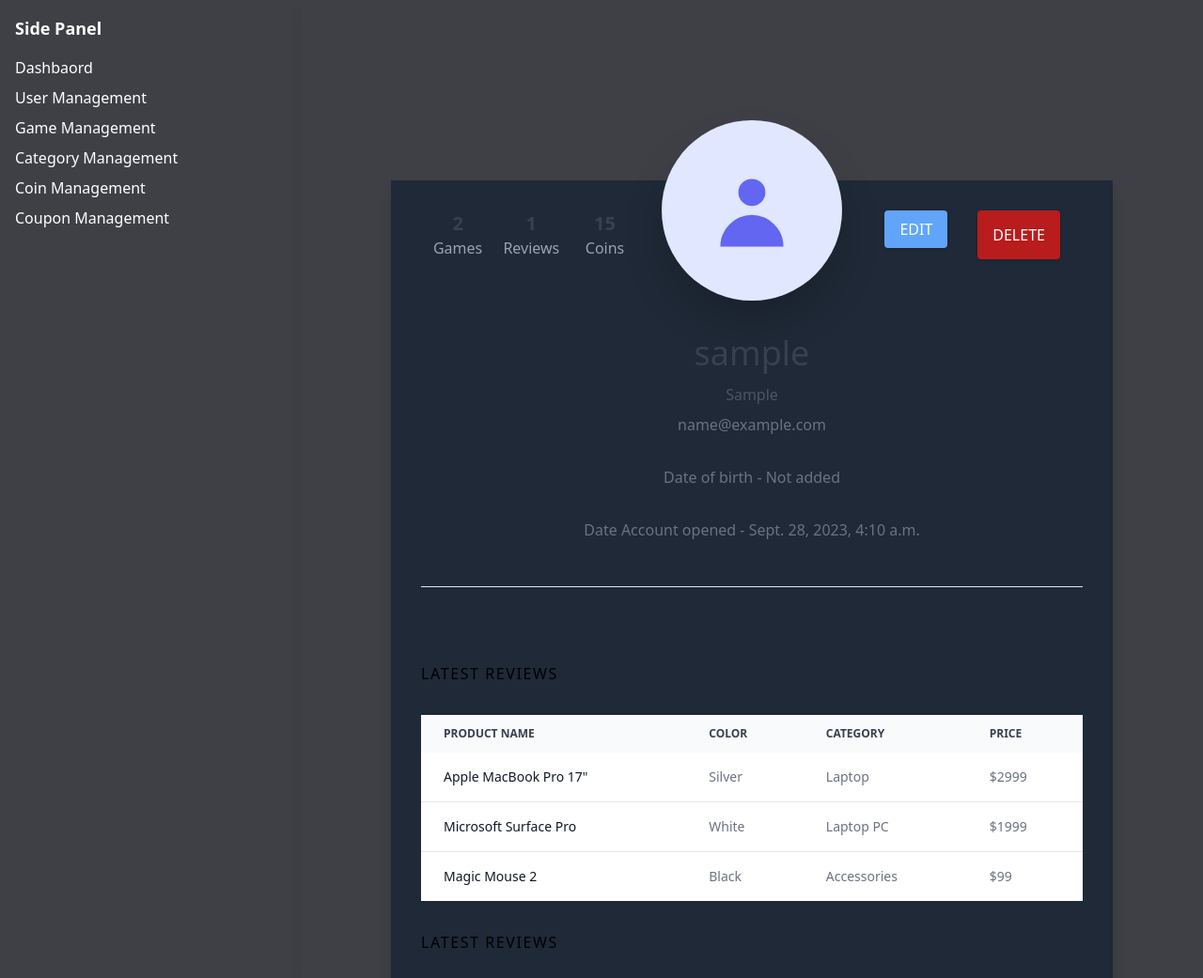
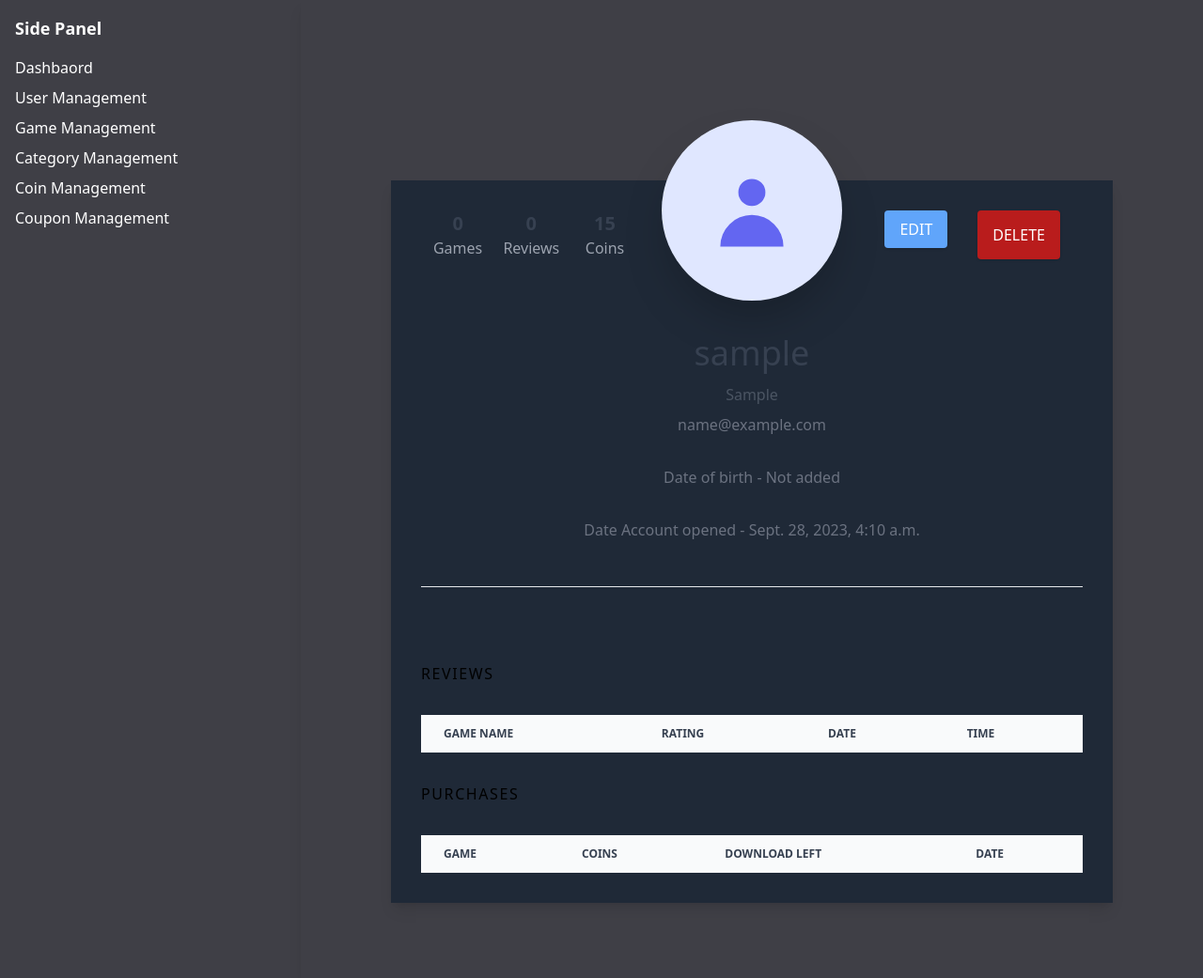
Before and after one commit to HAM1112/LaNPC, a Django app: page /adminpanel/user/1/ in a window 1280 px wide. Shown: the part 60-1101 px from the top of the page at 94% size. Run offline with Django 4.2, Linux system fonts and the light colour scheme; the visitor is signed in with stand-in values (Sample User, id 1); data comes from the database, SQL or seed files in the repository; lists and menus that the app fills with data are empty; some libraries are stand-ins or nearby versions.

Commit message:
updation

```diff
--- a/templates/adminpanel/singleuser.html
+++ b/templates/adminpanel/singleuser.html
@@ -6,11 +6,11 @@
       <div class="grid grid-cols-1 md:grid-cols-3">
         <div class="grid grid-cols-3 text-center order-last md:order-first mt-20 md:mt-0">
           <div>
-            <p class="font-bold text-gray-700 text-xl">2</p>
+            <p class="font-bold text-gray-700 text-xl">{{no_purchases}}</p>
             <p class="text-gray-400">Games</p>
           </div>
           <div>
-               <p class="font-bold text-gray-700 text-xl">1</p>
+               <p class="font-bold text-gray-700 text-xl">{{no_reviews}}</p>
             <p class="text-gray-400">Reviews</p>
           </div>
               <div>
@@ -71,73 +71,48 @@
       <div class="mt-12 flex flex-col justify-center">
 
           <!--Lastest review by this user-->
-        <div class="relative overflow-x-auto">
 
 
+          <div class="relative overflow-x-auto">
               <h3 class="text-sm font-medium tracking-widest text-black uppercase lg:text-base my-8">
-                Latest Reviews
+                 Reviews
               </h3>
-
               <table class="w-full text-sm text-left text-gray-500 dark:text-gray-400">
                   <thead class="text-xs text-gray-700 uppercase bg-gray-50 dark:bg-gray-700 dark:text-gray-400">
                       <tr>
                           <th scope="col" class="px-6 py-3">
-                            Product name
+                              Game name
                           </th>
                           <th scope="col" class="px-6 py-3">
-                            Color
+                              Rating
                           </th>
                           <th scope="col" class="px-6 py-3">
-                            Category
+                              Date
                           </th>
                           <th scope="col" class="px-6 py-3">
-                            Price
+                              Time
                           </th>
                       </tr>
                   </thead>
                   <tbody>
+                      {% for review in reviews %}
                       <tr class="bg-white border-b dark:bg-gray-800 dark:border-gray-700">
                           <th scope="row" class="px-6 py-4 font-medium text-gray-900 whitespace-nowrap dark:text-white">
-                            Apple MacBook Pro 17"
+                              <a href="{% url 'game-details' review.game.id %}" class="text-teal-600">{{review.game.name}}</a>
                           </th>
                           <td class="px-6 py-4">
-                            Silver
+                              {{review.rating}}
                           </td>
                           <td class="px-6 py-4">
-                            Laptop
+                              {{review.time_created|date:"Y-m-d"}}
                           </td>
                           <td class="px-6 py-4">
-                            $2999
+                              {{ review.time_created|date:"H:i:s" }}
                           </td>
+
                       </tr>
-                    <tr class="bg-white border-b dark:bg-gray-800 dark:border-gray-700">
-                        <th scope="row" class="px-6 py-4 font-medium text-gray-900 whitespace-nowrap dark:text-white">
-                            Microsoft Surface Pro
-                        </th>
-                        <td class="px-6 py-4">
-                            White
-                        </td>
-                        <td class="px-6 py-4">
-                            Laptop PC
-                        </td>
-                        <td class="px-6 py-4">
-                            $1999
-                        </td>
-                    </tr>
-                    <tr class="bg-white dark:bg-gray-800">
-                        <th scope="row" class="px-6 py-4 font-medium text-gray-900 whitespace-nowrap dark:text-white">
-                            Magic Mouse 2
-                        </th>
-                        <td class="px-6 py-4">
-                            Black
-                        </td>
-                        <td class="px-6 py-4">
-                            Accessories
-                        </td>
-                        <td class="px-6 py-4">
-                            $99
-                        </td>
-                    </tr>
+                      {% endfor %}
+
                   </tbody>
               </table>
           </div>
@@ -150,69 +125,44 @@
 
 
             <h3 class="text-sm font-medium tracking-widest text-black uppercase lg:text-base my-8">
-                Latest Reviews
+                Purchases
             </h3>
 
             <table class="w-full text-sm text-left text-gray-500 dark:text-gray-400">
                 <thead class="text-xs text-gray-700 uppercase bg-gray-50 dark:bg-gray-700 dark:text-gray-400">
                     <tr>
                         <th scope="col" class="px-6 py-3">
-                            Product name
+                            Game
                         </th>
                         <th scope="col" class="px-6 py-3">
-                            Color
+                            Coins
                         </th>
                         <th scope="col" class="px-6 py-3">
-                            Category
+                            Download left
                         </th>
                         <th scope="col" class="px-6 py-3">
-                            Price
+                            Date
                         </th>
                     </tr>
                 </thead>
                 <tbody>
+                    {% for purchase in purchases %}
                     <tr class="bg-white border-b dark:bg-gray-800 dark:border-gray-700">
                         <th scope="row" class="px-6 py-4 font-medium text-gray-900 whitespace-nowrap dark:text-white">
-                            Apple MacBook Pro 17"
+                            <a href="{% url 'game-details' purchase.game.id %}" class="text-teal-600">{{purchase.game}}</a>
                         </th>
                         <td class="px-6 py-4">
-                            Silver
+                            {{purchase.game.coins}}
                         </td>
                         <td class="px-6 py-4">
-                            Laptop
+                            {{purchase.download_count}}
                         </td>
                         <td class="px-6 py-4">
-                            $2999
+                            {{purchase.time_added|date:"Y-m-d"}}
                         </td>
                     </tr>
-                    <tr class="bg-white border-b dark:bg-gray-800 dark:border-gray-700">
-                        <th scope="row" class="px-6 py-4 font-medium text-gray-900 whitespace-nowrap dark:text-white">
-                            Microsoft Surface Pro
-                        </th>
-                        <td class="px-6 py-4">
-                            White
-                        </td>
-                        <td class="px-6 py-4">
-                            Laptop PC
-                        </td>
-                        <td class="px-6 py-4">
-                            $1999
-                        </td>
-                    </tr>
-                    <tr class="bg-white dark:bg-gray-800">
-                        <th scope="row" class="px-6 py-4 font-medium text-gray-900 whitespace-nowrap dark:text-white">
-                            Magic Mouse 2
-                        </th>
-                        <td class="px-6 py-4">
-                            Black
-                        </td>
-                        <td class="px-6 py-4">
-                            Accessories
-                        </td>
-                        <td class="px-6 py-4">
-                            $99
-                        </td>
-                    </tr>
+                    {% endfor %}
+
                 </tbody>
             </table>
         </div>
```
Lines whose indentation alone changed are shown as unchanged.
